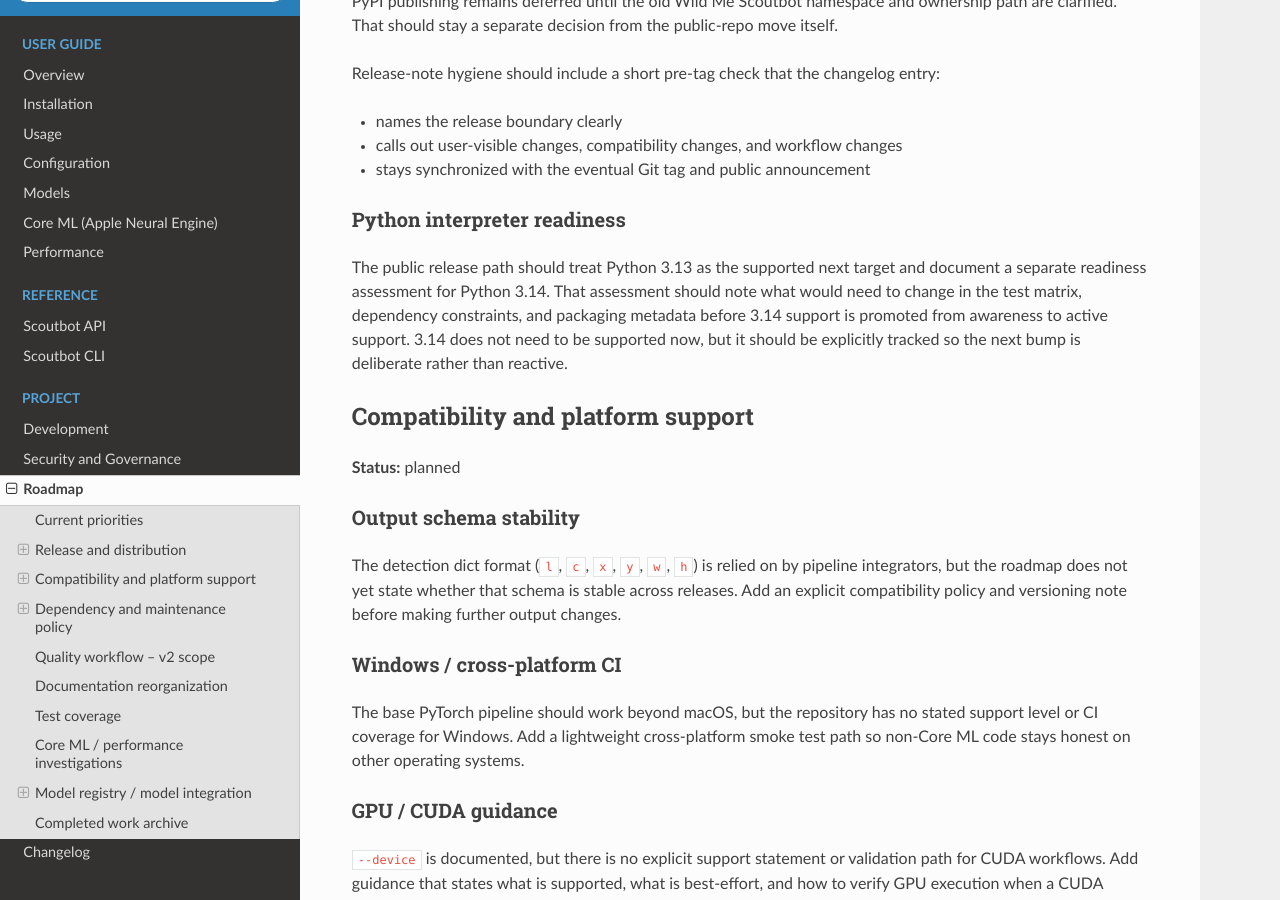
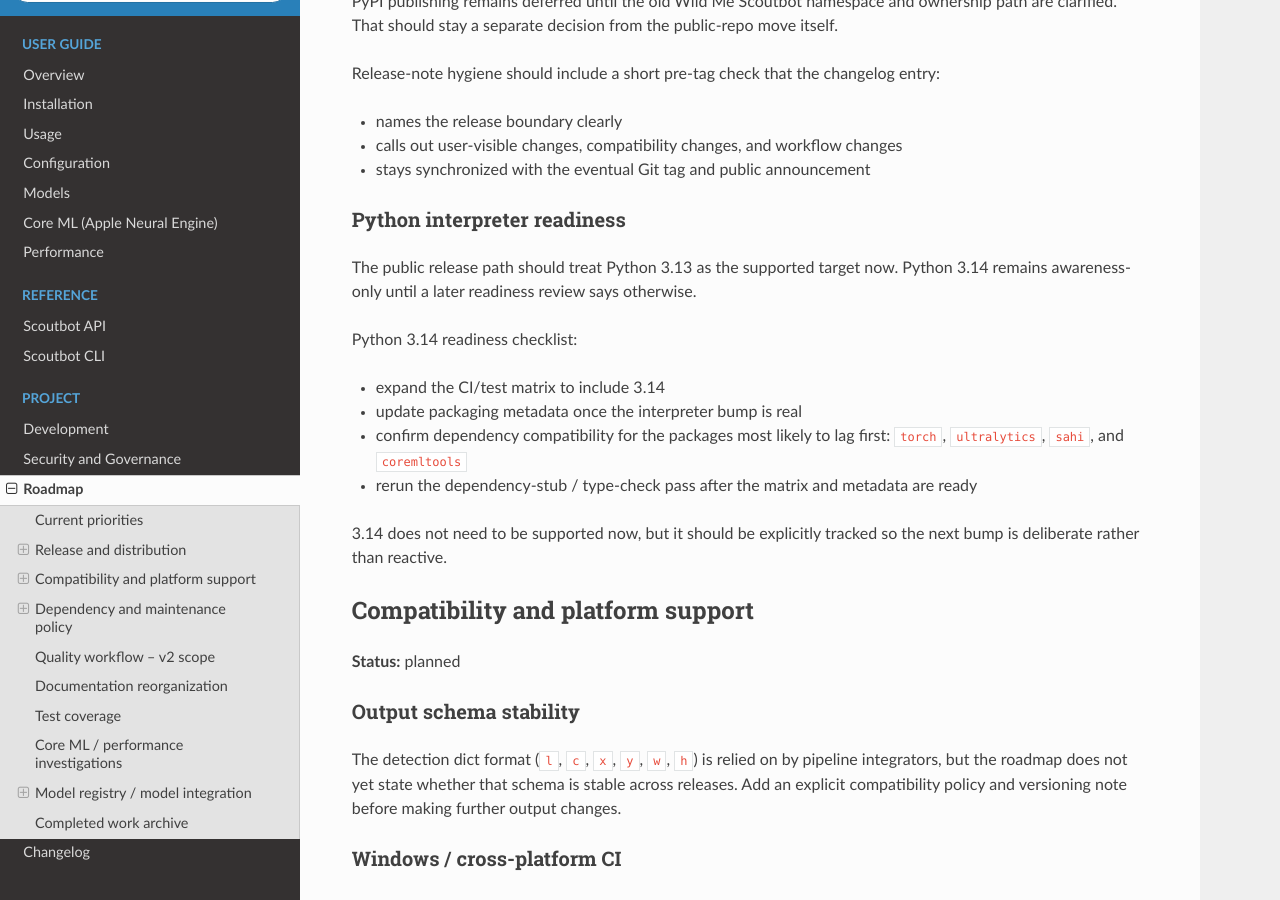
Before and after one commit to SurveyTools/scoutbot-two, a Sphinx documentation site: the page built from docs/roadmap.rst, in a window 1280 px wide and 900 px high, scrolled down 1030 px. Built offline with Sphinx 7.4.7 and the Read the Docs theme 3.1.0, drawn with Linux system fonts in a browser that asks for light colours; formulas are drawn with MathJax 3.

Commit message:
Note on 3.14 readiness.

```diff
--- a/docs/roadmap.rst
+++ b/docs/roadmap.rst
@@ -53,11 +53,19 @@ Release-note hygiene should include a short pre-tag check that the changelog ent
 Python interpreter readiness
 ~~~~~~~~~~~~~~~~~~~~~~~~~~~~
 
-The public release path should treat Python 3.13 as the supported next target and document a
-separate readiness assessment for Python 3.14. That assessment should note what would need to
-change in the test matrix, dependency constraints, and packaging metadata before 3.14 support is
-promoted from awareness to active support. 3.14 does not need to be supported now, but it should be
-explicitly tracked so the next bump is deliberate rather than reactive.
+The public release path should treat Python 3.13 as the supported target now. Python 3.14 remains
+awareness-only until a later readiness review says otherwise.
+
+Python 3.14 readiness checklist:
+
+* expand the CI/test matrix to include 3.14
+* update packaging metadata once the interpreter bump is real
+* confirm dependency compatibility for the packages most likely to lag first:
+  ``torch``, ``ultralytics``, ``sahi``, and ``coremltools``
+* rerun the dependency-stub / type-check pass after the matrix and metadata are ready
+
+3.14 does not need to be supported now, but it should be explicitly tracked so the next bump is
+deliberate rather than reactive.
 
 Compatibility and platform support
 -----------------------------------
```
